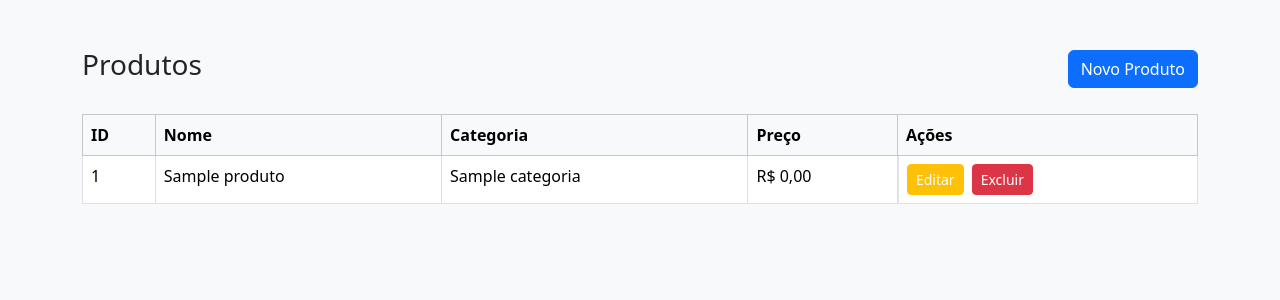
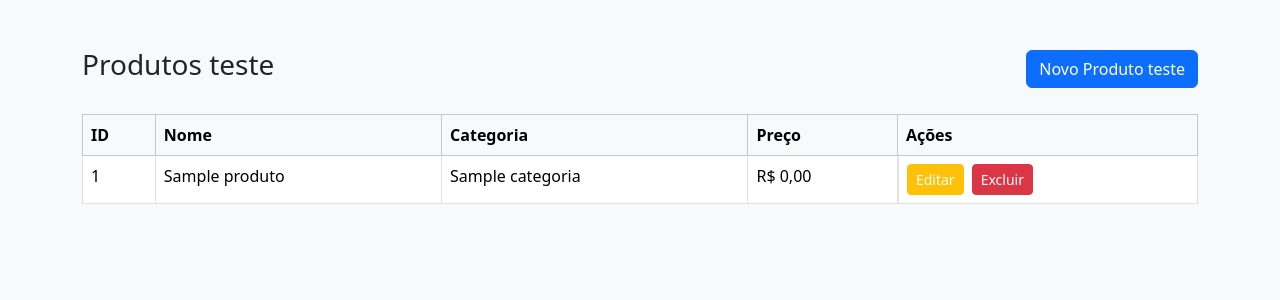
Before and after one commit to txiami/app-teste-ci, a CodeIgniter 4 app: the page made by app/Views/produtos/index.php in a window 1280 px wide. Shown: the top 300 px of the page. Run offline with PHP 8.4 and a stand-in for CodeIgniter, Linux system fonts and the light colour scheme; the template is opened without the code that fills it: most values are stand-ins (such as "Sample title", 1, 10 or a date in 2020); some libraries are stand-ins or nearby versions.

Commit message:
teste deploy

```diff
--- a/app/Views/produtos/index.php
+++ b/app/Views/produtos/index.php
@@ -9,8 +9,8 @@
 <body class="bg-light">
     <div class="container py-5">
         <div class="d-flex justify-content-between align-items-center mb-4">
-            <h1 class="h3">Produtos</h1>
-            <a href="/produtos/create" class="btn btn-primary">Novo Produto</a>
+            <h1 class="h3">Produtos teste</h1>
+            <a href="/produtos/create" class="btn btn-primary">Novo Produto teste</a>
         </div>
         <div class="table-responsive">
             <table class="table table-bordered table-hover bg-white">
```
